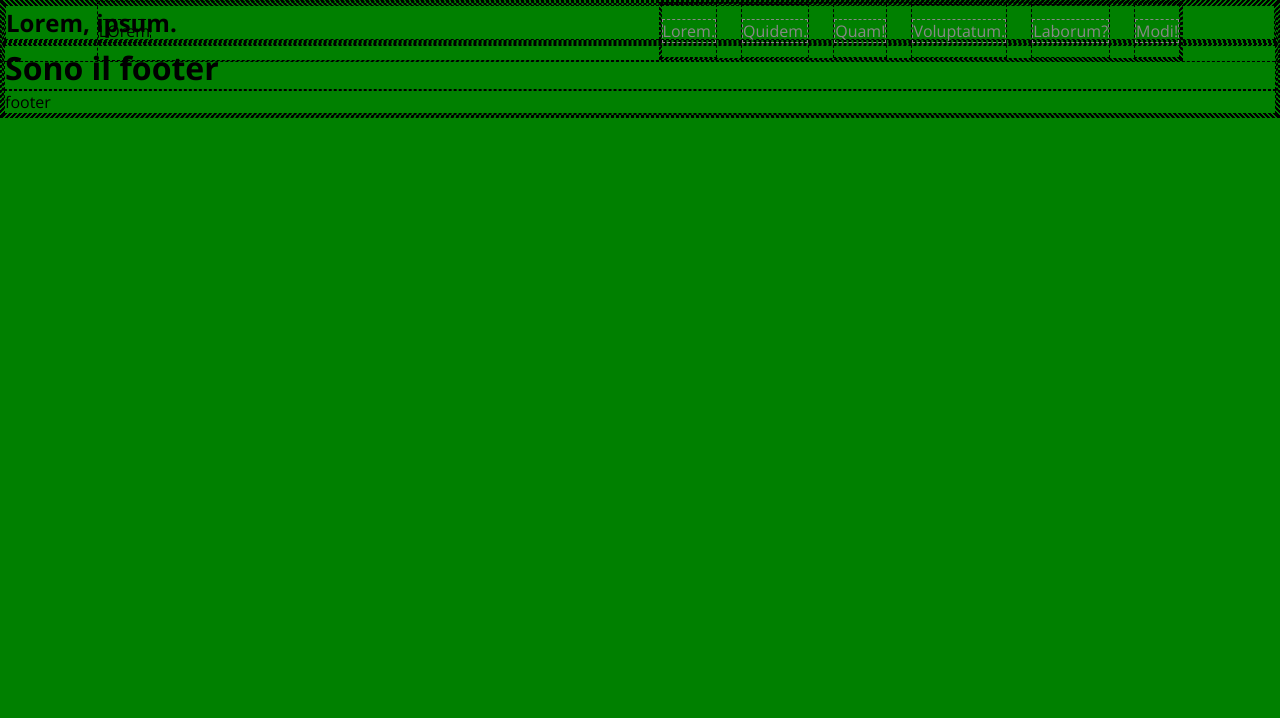
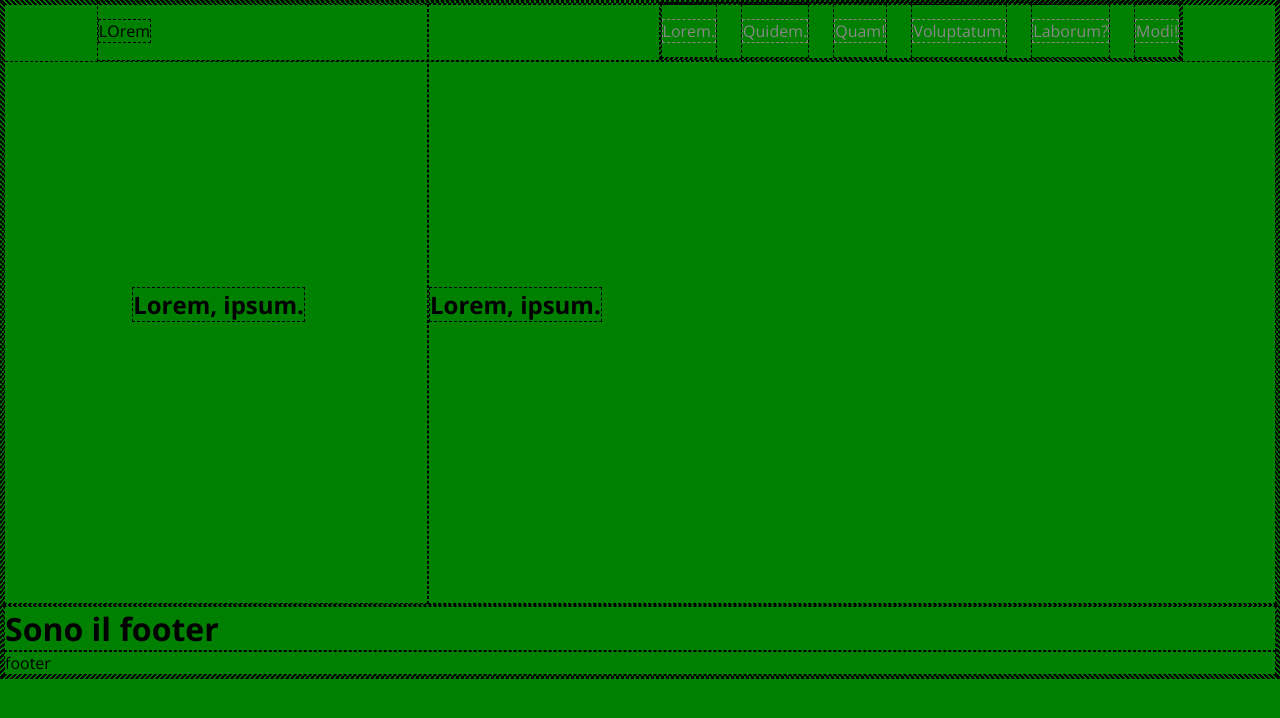
Before and after one commit to chrialge/proj-html-vuejs, a Vue app: page / in a window 1280 px wide. Shown: the top 718 px of the page. Built offline with nearby package versions, Linux system fonts and the light colour scheme.

Commit message:
add jumbtron

```diff
--- a/src/assets/scss/Partial/_main.scss
+++ b/src/assets/scss/Partial/_main.scss
@@ -0,0 +1,23 @@
+@use './variable' as *;
+
+#jumbotron{
+    display: flex;
+
+    .left{
+        width: calc((100% / 12) * 4);
+        height: 600px;
+        display: flex;
+        align-items: center;
+        padding-left: 10%;
+
+        h1{
+
+        }
+    }
+    .right{
+        flex-grow: 1;
+        height: 600px;
+        display: flex;
+        align-items: center;
+    }
+}
--- a/src/components/MainApp.vue
+++ b/src/components/MainApp.vue
@@ -15,10 +15,11 @@ export default {
             <h1>Lorem, ipsum.</h1>
         </div>
         <div class="right">
-
+            <h1>Lorem, ipsum.</h1>
         </div>
     </section>
     <!-- /#jumbotron -->
+
 </template>
 
 <style></style>
```
